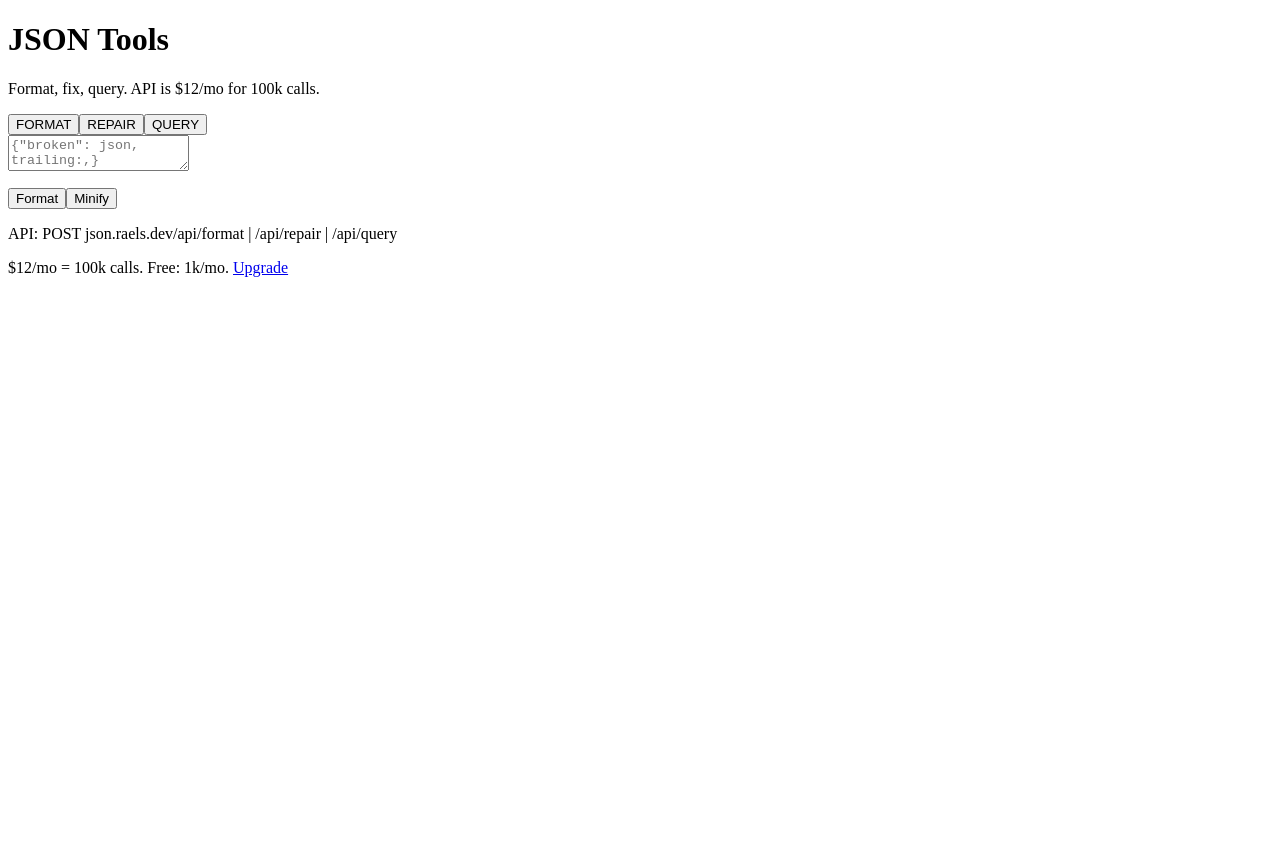
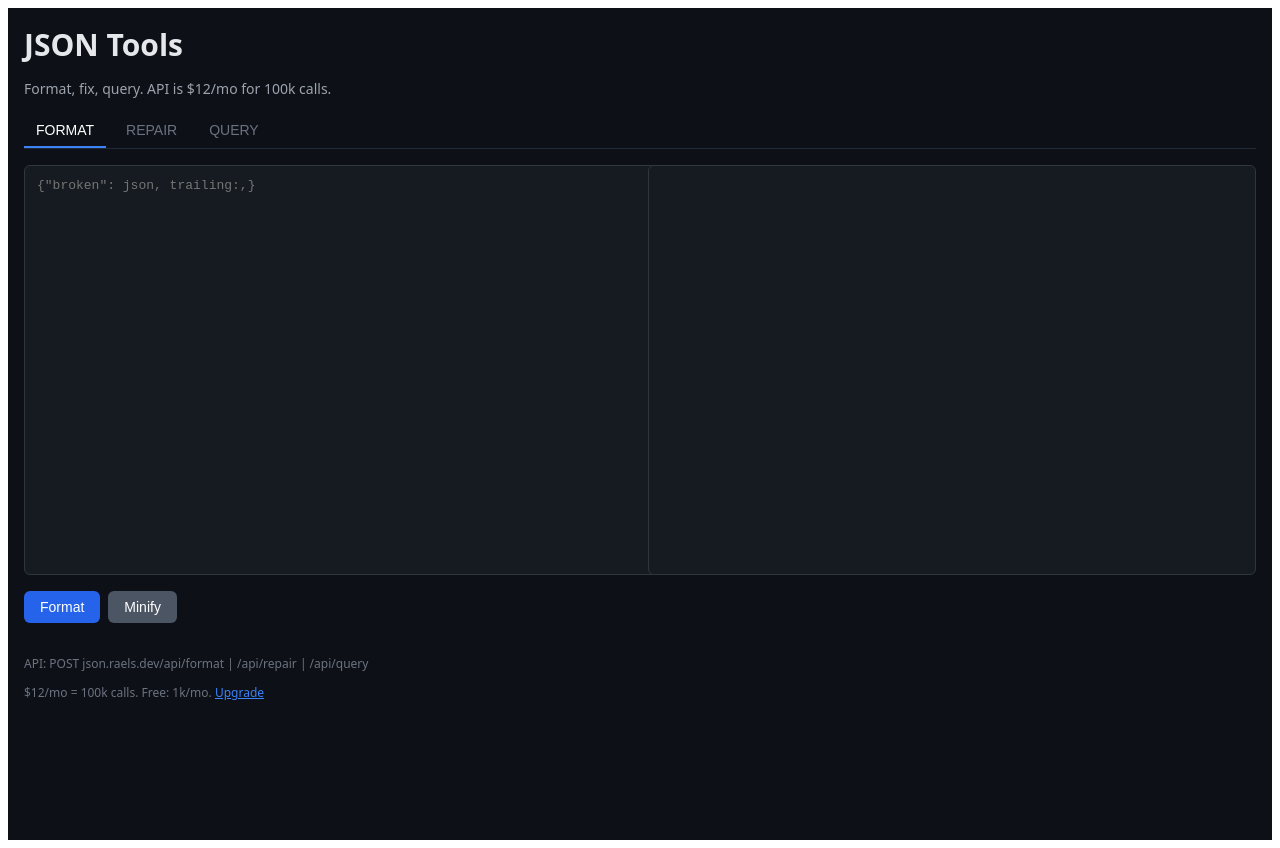
Before and after one commit to mawmawia/json-raels, a Next.js app: page / in a window 1280 px wide. Before the commit the page ends 800 px from the top, so only its background shows below. Built offline with nearby package versions, Linux system fonts and the light colour scheme.

Commit message:
index.js

```diff
--- a/pages/index.js
+++ b/pages/index.js
@@ -31,57 +31,123 @@ export default function JSONTool() {
     setOutput(JSON.stringify(data.result, null, 2))
   }
 
+  const btnStyle = (active) => ({
+    padding: '8px 12px',
+    border: 'none',
+    borderBottom: active ? '2px solid #3b82f6' : '2px solid transparent',
+    background: 'none',
+    color: active ? '#ffffff' : '#6b7280',
+    cursor: 'pointer',
+    fontSize: '14px',
+    fontWeight: 500
+  })
+
+  const actionBtn = (color) => ({
+    padding: '8px 16px',
+    border: 'none',
+    borderRadius: '6px',
+    background: color,
+    color: '#ffffff',
+    cursor: 'pointer',
+    fontSize: '14px',
+    fontWeight: 500
+  })
+
   return (
-    <div className="min-h-screen bg-[#0d1117] text-gray-200 p-4">
-      <h1 className="text-3xl font-bold">JSON Tools</h1>
-      <p className="text-gray-400 mb-4">Format, fix, query. API is $12/mo for 100k calls.</p>
+    <div style={{
+      minHeight: '100vh',
+      backgroundColor: '#0d1117',
+      color: '#e5e7eb',
+      padding: '16px',
+      fontFamily: 'ui-sans-serif, system-ui, sans-serif'
+    }}>
+      <h1 style={{ fontSize: '1.875rem', fontWeight: 'bold', margin: '0 0 8px 0' }}>JSON Tools</h1>
+      <p style={{ color: '#9ca3af', marginBottom: '16px', fontSize: '14px' }}>
+        Format, fix, query. API is $12/mo for 100k calls.
+      </p>
 
-      <div className="flex gap-2 mb-4 border-b border-gray-800">
+      <div style={{ display: 'flex', gap: '8px', marginBottom: '16px', borderBottom: '1px solid #1f2937' }}>
         {['format', 'repair', 'query'].map(t => (
-          <button key={t} onClick={() => setTab(t)}
-            className={`px-3 py-2 ${tab===t ? 'border-b-2 border-blue-500 text-white' : 'text-gray-500'}`}>
+          <button key={t} onClick={() => setTab(t)} style={btnStyle(tab === t)}>
             {t.toUpperCase()}
           </button>
         ))}
       </div>
 
-      <div className="grid md:grid-cols-2 gap-4">
+      <div style={{ display: 'grid', gridTemplateColumns: '1fr 1fr', gap: '16px', marginBottom: '16px' }}>
         <textarea
           value={input}
           onChange={e => setInput(e.target.value)}
-          className="bg-[#161b22] w-full h-96 p-3 rounded font-mono text-sm border border-gray-800"
           placeholder='{"broken": json, trailing:,}'
+          style={{
+            backgroundColor: '#161b22',
+            width: '100%',
+            height: '384px',
+            padding: '12px',
+            borderRadius: '6px',
+            border: '1px solid #30363d',
+            color: '#e5e7eb',
+            fontFamily: 'ui-monospace, monospace',
+            fontSize: '13px',
+            resize: 'none'
+          }}
         />
-        <pre className="bg-[#161b22] p-3 rounded overflow-auto h-96 border border-gray-800 text-sm">{output}</pre>
+        <pre style={{
+          backgroundColor: '#161b22',
+          padding: '12px',
+          borderRadius: '6px',
+          overflow: 'auto',
+          height: '384px',
+          border: '1px solid #30363d',
+          margin: 0,
+          fontFamily: 'ui-monospace, monospace',
+          fontSize: '13px',
+          whiteSpace: 'pre-wrap',
+          wordBreak: 'break-all'
+        }}>{output}</pre>
       </div>
 
       {tab === 'format' && (
-        <div className="flex gap-2 mt-4">
-          <button onClick={() => format(false)} className="bg-blue-600 px-4 py-2 rounded">Format</button>
-          <button onClick={() => format(true)} className="bg-gray-700 px-4 py-2 rounded">Minify</button>
+        <div style={{ display: 'flex', gap: '8px' }}>
+          <button onClick={() => format(false)} style={actionBtn('#2563eb')}>Format</button>
+          <button onClick={() => format(true)} style={actionBtn('#4b5563')}>Minify</button>
         </div>
       )}
 
       {tab === 'repair' && (
-        <div className="mt-4">
-          <button onClick={repair} className="bg-green-600 px-4 py-2 rounded">Fix Broken JSON</button>
-          <p className="text-xs text-gray-500 mt-1">Fixes missing quotes, trailing commas, single quotes</p>
+        <div>
+          <button onClick={repair} style={actionBtn('#16a34a')}>Fix Broken JSON</button>
+          <p style={{ fontSize: '12px', color: '#6b7280', marginTop: '4px' }}>
+            Fixes missing quotes, trailing commas, single quotes
+          </p>
         </div>
       )}
 
       {tab === 'query' && (
-        <div className="mt-4 flex gap-2">
-          <input value={jsonPath} onChange={e => setJsonPath(e.target.value)}
-            className="bg-[#161b22] p-2 rounded flex-1 border border-gray-800 font-mono text-sm"
-            placeholder="$.users[?(@.age > 21)]" />
-          <button onClick={query} className="bg-purple-600 px-4 py-2 rounded">Query</button>
+        <div style={{ display: 'flex', gap: '8px' }}>
+          <input
+            value={jsonPath}
+            onChange={e => setJsonPath(e.target.value)}
+            placeholder="$.users[?(@.age > 21)]"
+            style={{
+              backgroundColor: '#161b22',
+              padding: '8px 12px',
+              borderRadius: '6px',
+              border: '1px solid #30363d',
+              color: '#e5e7eb',
+              flex: 1,
+              fontFamily: 'ui-monospace, monospace',
+              fontSize: '13px'
+            }}
+          />
+          <button onClick={query} style={actionBtn('#9333ea')}>Query</button>
         </div>
       )}
 
-      <div className="mt-8 text-xs text-gray-500">
+      <div style={{ marginTop: '32px', fontSize: '12px', color: '#6b7280' }}>
         <p>API: POST json.raels.dev/api/format | /api/repair | /api/query</p>
-        <p>$12/mo = 100k calls. Free: 1k/mo. <a href="/pricing" className="text-blue-400">Upgrade</a></p>
+        <p>$12/mo = 100k calls. Free: 1k/mo. <a href="/pricing" style={{ color: '#3b82f6' }}>Upgrade</a></p>
       </div>
     </div>
   )
-        }
+                 }
```
